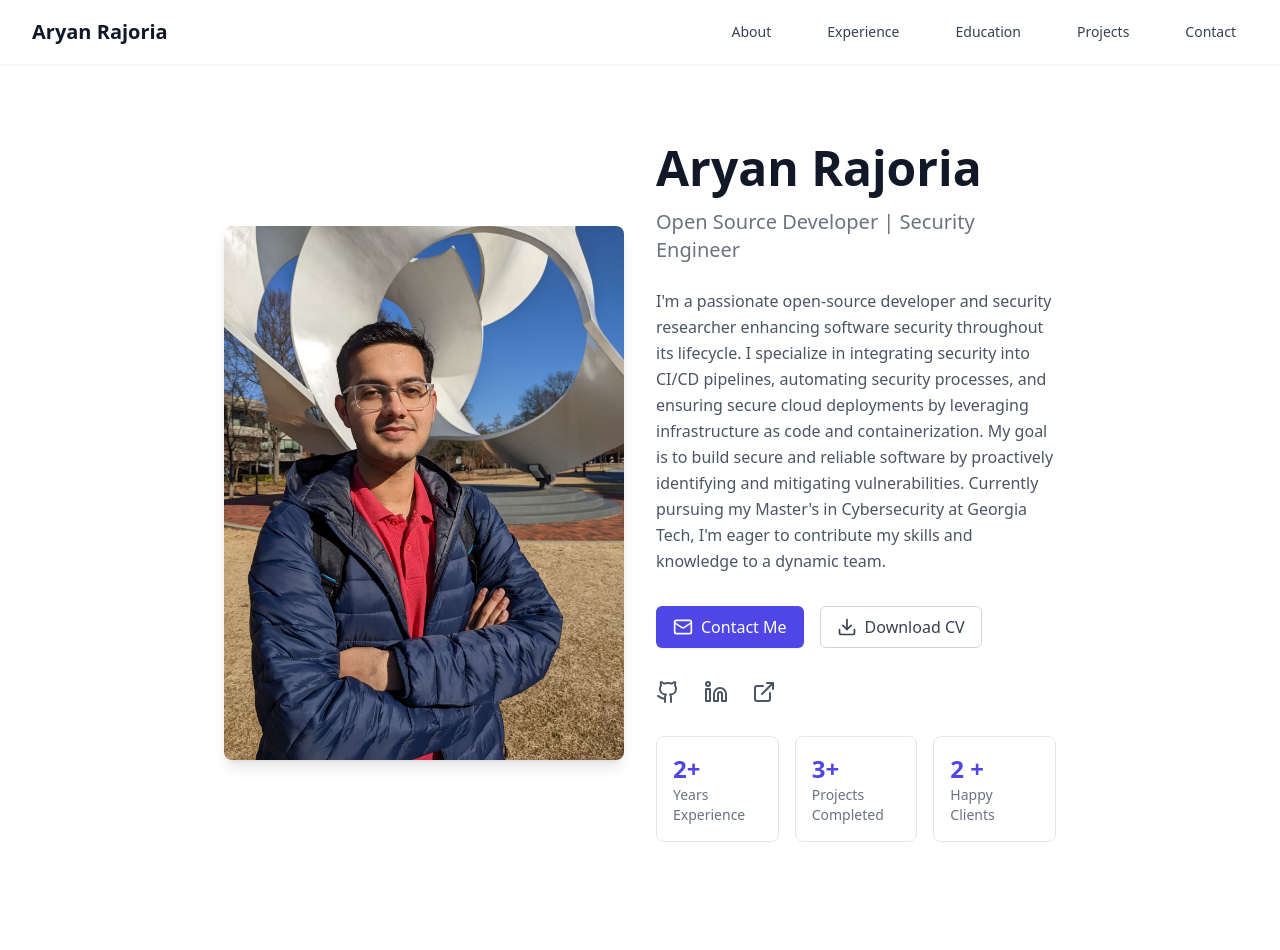
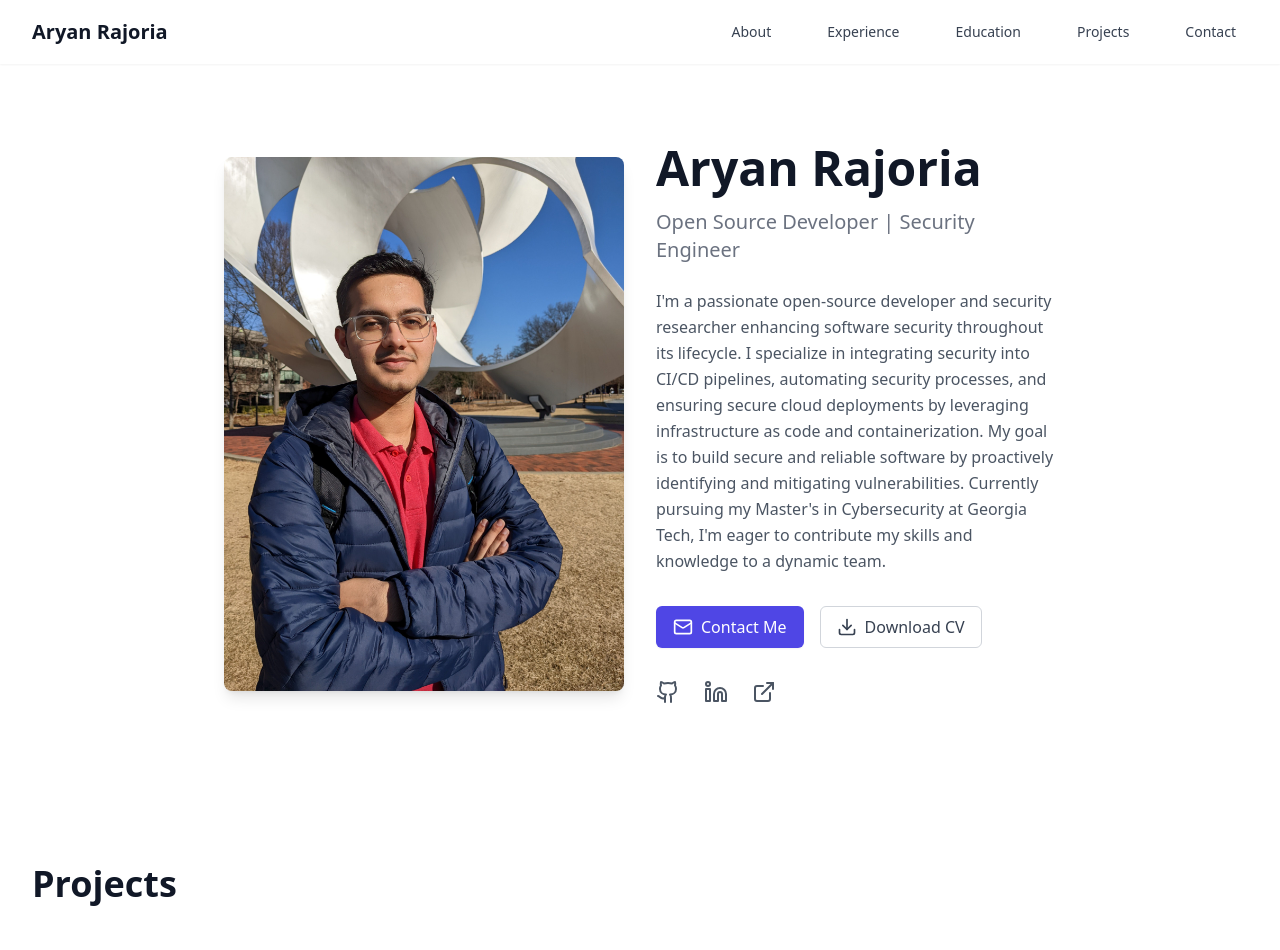
Before and after one commit to aryan-rajoria/Aryan-Rajoria.github.io, a React (Vite) app: page / in a window 1280 px wide. Shown: the top 950 px of the page. Built offline with nearby package versions, Linux system fonts and the light colour scheme.

Commit message:
remove buttons
Signed-off-by: Aryan Rajoria <aryanrajoria1003@gmail.com>

```diff
--- a/src/components/About.tsx
+++ b/src/components/About.tsx
@@ -54,7 +54,7 @@ const About = () => {
               </a>
             </div>
 
-            <div className="mt-8 grid grid-cols-2 gap-4 sm:grid-cols-3">
+            {/* <div className="mt-8 grid grid-cols-2 gap-4 sm:grid-cols-3">
               <div className="border border-gray-200 rounded-lg p-4">
                 <div className="text-2xl font-bold text-indigo-600">2+</div>
                 <div className="text-sm text-gray-500">Years Experience</div>
@@ -67,7 +67,7 @@ const About = () => {
                 <div className="text-2xl font-bold text-indigo-600">2 +</div>
                 <div className="text-sm text-gray-500">Happy Clients</div>
               </div>
-            </div>
+            </div> */}
           </div>
         </div>
       </div>
```
